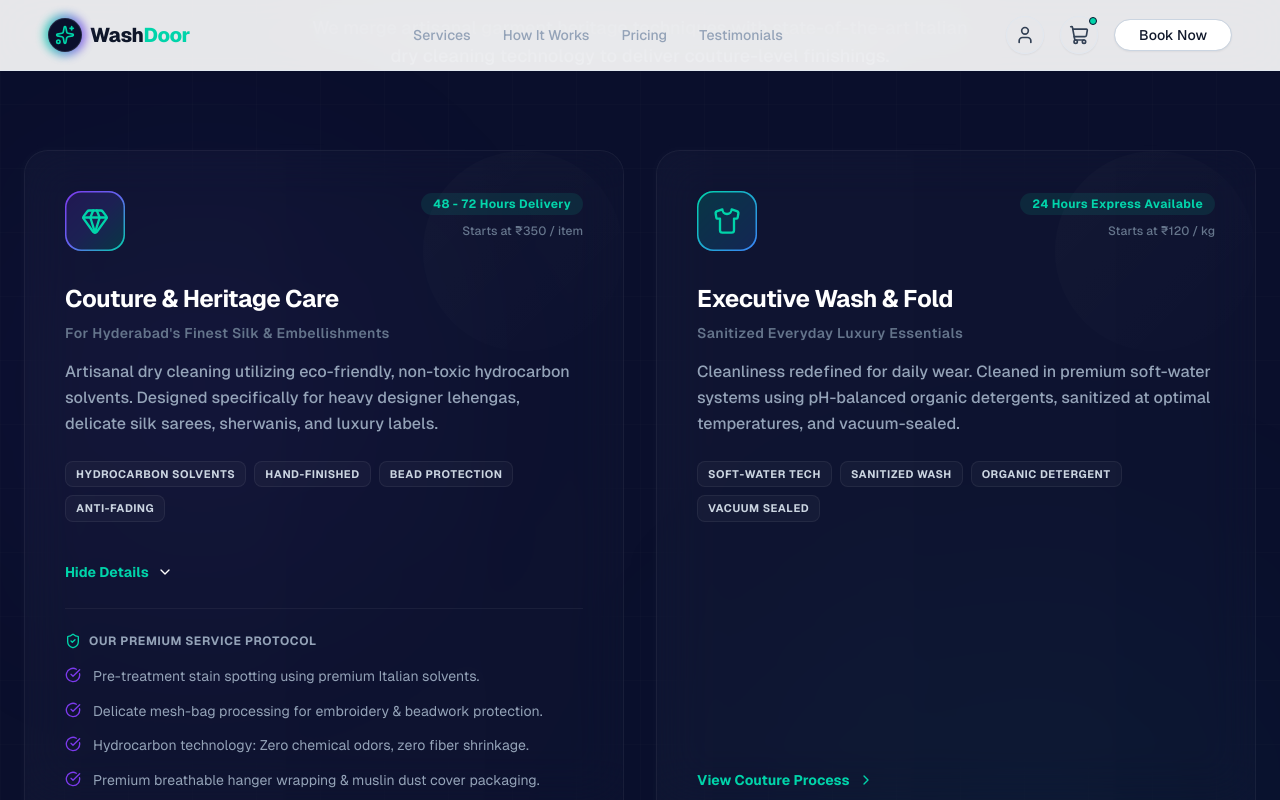
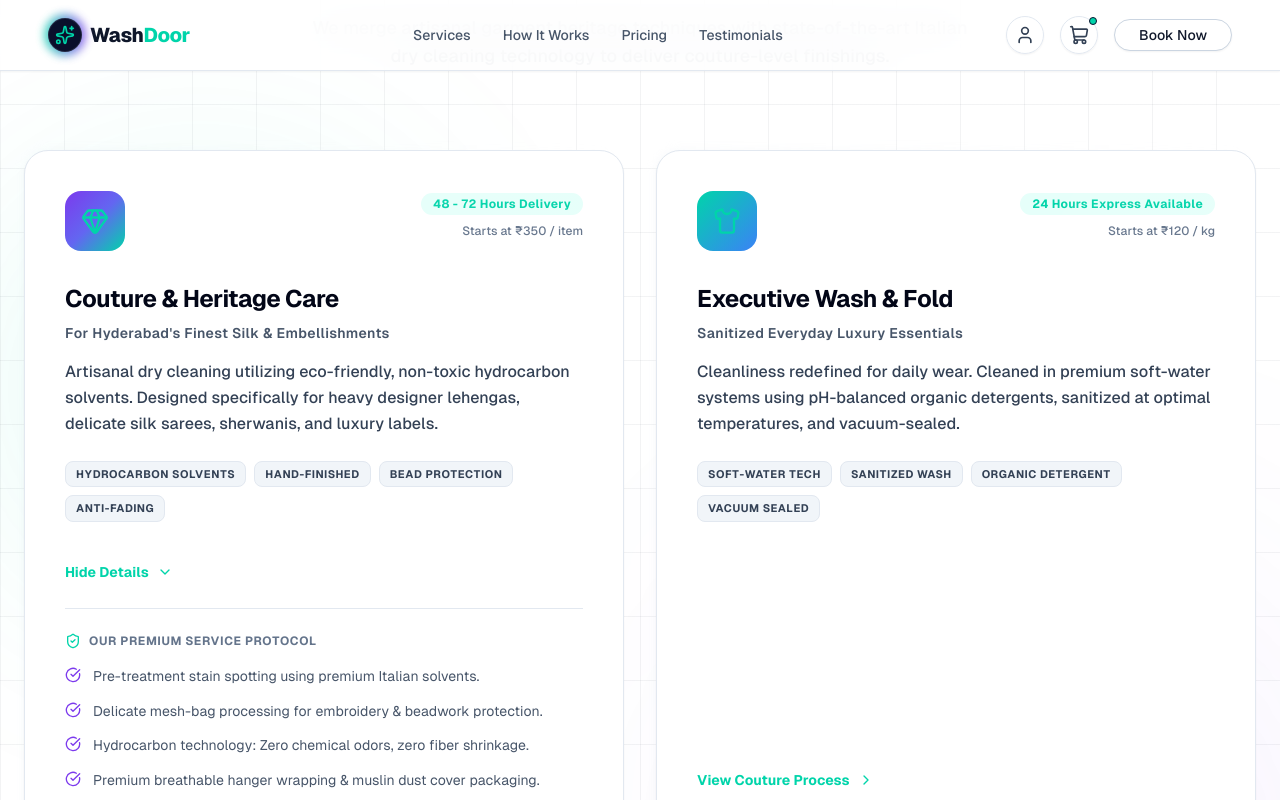
Before and after one commit to Bharath-Sal/laundry-project, a Next.js app: page / in a window 1280 px wide. Both pictures are taken after a click on the element 324 px from the left and 2173 px from the top of the page. Shown: the part 1786-2586 px from the top of the page. Built offline with nearby package versions, Linux system fonts and the light colour scheme.

Commit message:
Refine homepage alternating bright/dark theme and fix navbar hover contrast

```diff
--- a/src/components/layout/Navbar.tsx
+++ b/src/components/layout/Navbar.tsx
@@ -17,12 +17,15 @@ const NAV_ITEMS = [
 export default function Navbar() {
   const [isScrolled, setIsScrolled] = useState(false);
   const [isMobileMenuOpen, setIsMobileMenuOpen] = useState(false);
+  const navLinkClass = isScrolled
+    ? "relative text-sm font-medium text-slate-200 hover:text-white transition-colors duration-200 py-2 group"
+    : "relative text-sm font-medium text-slate-600 hover:text-slate-900 transition-colors duration-200 py-2 group";
 
   useEffect(() => {
     const handleScroll = () => {
-      if (window.scrollY > 20) {
-        setIsScrolled(true);
-      } else {
+        if (window.scrollY > 20) {
+          setIsScrolled(true);
+        } else {
         setIsScrolled(false);
       }
     };
@@ -74,7 +77,7 @@ export default function Navbar() {
                 key={item.name}
                 href={item.href}
                 onClick={(e) => handleLinkClick(e, item.href)}
-                className="relative text-sm font-medium text-luxuryTextSecondary hover:text-white transition-colors duration-200 py-2 group"
+                className={navLinkClass}
               >
                 {item.name}
                 <span className="absolute bottom-0 left-0 w-full h-[2px] bg-gradient-to-r from-luxuryTeal to-luxuryPurple scale-x-0 group-hover:scale-x-100 origin-left transition-transform duration-300 ease-out" />
@@ -120,9 +123,9 @@ export default function Navbar() {
               className="md:hidden p-2 rounded-lg text-slate-900 hover:bg-slate-100 transition-colors focus:outline-none"
             >
               {isMobileMenuOpen ? (
-                <X className="w-6 h-6 text-luxuryTeal" />
+                <X className="w-6 h-6 text-[#0A0F2C]" />
               ) : (
-                <Menu className="w-6 h-6 text-white" />
+                <Menu className={isScrolled ? "w-6 h-6 text-white" : "w-6 h-6 text-slate-900"} />
               )}
             </button>
           </div>
@@ -145,7 +148,7 @@ export default function Navbar() {
                   key={item.name}
                   href={item.href}
                   onClick={(e) => handleLinkClick(e, item.href)}
-                  className="text-lg font-medium text-slate-700 hover:text-slate-900 transition-colors duration-200 py-2 border-b border-slate-200"
+                  className={isScrolled ? "text-slate-200 hover:text-white transition-colors duration-200 py-2 border-b border-slate-200" : "text-slate-700 hover:text-slate-900 transition-colors duration-200 py-2 border-b border-slate-200"}
                 >
                   {item.name}
                 </a>
--- a/src/components/sections/Services.tsx
+++ b/src/components/sections/Services.tsx
@@ -17,9 +17,6 @@ interface ServiceItem {
   gradient: string;
   pricingEstimate: string;
 }
-
-export default function Services() {
-  const [activeCard, setActiveCard] = useState<string | null>(null);
 
 const servicesList: ServiceItem[] = [
   {
@@ -92,28 +89,26 @@ export default function Services() {
   }
 ];
 
+export default function Services() {
+  const [activeCard, setActiveCard] = useState<string | null>(null);
+
   return (
-    <section id="services" className="relative py-24 bg-[#0A0F2C] overflow-hidden">
-      {/* Background Soft Blobs */}
-      <div className="absolute top-1/4 left-0 w-[400px] h-[400px] bg-[#7C3AED]/5 rounded-full blur-[120px] pointer-events-none" />
-      <div className="absolute bottom-1/4 right-0 w-[500px] h-[500px] bg-[#00D4AA]/5 rounded-full blur-[140px] pointer-events-none" />
-
-      {/* Grid Pattern Separator */}
-      <div className="absolute inset-0 bg-[linear-gradient(to_right,#ffffff03_1px,transparent_1px),linear-gradient(to_bottom,#ffffff03_1px,transparent_1px)] bg-[size:4rem_4rem] pointer-events-none" />
+    <section id="services" className="relative py-24 bg-white overflow-hidden">
+      <div className="absolute top-1/4 left-0 w-[400px] h-[400px] bg-[#00D4AA]/10 rounded-full blur-[120px] pointer-events-none" />
+      <div className="absolute bottom-1/4 right-0 w-[500px] h-[500px] bg-[#7C3AED]/10 rounded-full blur-[140px] pointer-events-none" />
+      <div className="absolute inset-0 bg-[linear-gradient(to_right,rgba(15,23,42,0.05)_1px,transparent_1px),linear-gradient(to_bottom,rgba(15,23,42,0.05)_1px,transparent_1px)] bg-[size:4rem_4rem] pointer-events-none" />
 
       <div className="max-w-7xl mx-auto px-6 relative z-10">
-
-        {/* Section Header */}
         <div className="text-center mb-20">
           <motion.div
             initial={{ opacity: 0, y: 15 }}
             whileInView={{ opacity: 1, y: 0 }}
             viewport={{ once: true }}
             transition={{ duration: 0.6 }}
-            className="inline-flex items-center gap-2 px-4 py-1.5 rounded-full bg-white/[0.03] border border-white/10 mb-6 backdrop-blur-md"
+            className="inline-flex items-center gap-2 px-4 py-1.5 rounded-full bg-slate-900/5 border border-slate-200 mb-6 backdrop-blur-md"
           >
             <span className="w-2 h-2 rounded-full bg-[#00D4AA] animate-pulse" />
-            <span className="text-xs font-semibold tracking-wider text-[#00D4AA] uppercase font-sans">
+            <span className="text-xs font-semibold tracking-wider text-slate-900 uppercase font-sans">
               Elite Cleanse Services
             </span>
           </motion.div>
@@ -123,9 +118,9 @@ export default function Services() {
             whileInView={{ opacity: 1, y: 0 }}
             viewport={{ once: true }}
             transition={{ duration: 0.7, delay: 0.1 }}
-            className="text-4xl md:text-5xl lg:text-6xl font-black text-white tracking-tight mb-6"
+            className="text-4xl md:text-5xl lg:text-6xl font-black text-slate-950 tracking-tight mb-6"
           >
-            Crafted for Hyderabad’s{" "}
+            Crafted for Hyderabad’s{' '}
             <span className="bg-gradient-to-r from-[#00D4AA] to-[#7C3AED] bg-clip-text text-transparent">
               Discerning Wardrobe
             </span>
@@ -136,13 +131,12 @@ export default function Services() {
             whileInView={{ opacity: 1, y: 0 }}
             viewport={{ once: true }}
             transition={{ duration: 0.6, delay: 0.2 }}
-            className="max-w-2xl mx-auto text-lg text-slate-400 font-medium font-sans"
+            className="max-w-2xl mx-auto text-lg text-slate-600 font-medium font-sans"
           >
             We merge artisanal garment heritage techniques with state-of-the-art Italian dry cleaning technology to deliver couture-level finishings.
           </motion.p>
         </div>
 
-        {/* Services Grid */}
         <div className="grid grid-cols-1 lg:grid-cols-2 gap-8">
           {servicesList.map((service, idx) => {
             const IconComponent = service.icon;
@@ -153,30 +147,22 @@ export default function Services() {
                 key={service.id}
                 initial={{ opacity: 0, y: 30 }}
                 whileInView={{ opacity: 1, y: 0 }}
-                viewport={{ once: true, margin: "-100px" }}
+                viewport={{ once: true, margin: '-100px' }}
                 transition={{ duration: 0.6, delay: idx * 0.1 }}
                 onClick={() => setActiveCard(isExpanded ? null : service.id)}
                 className="relative group cursor-pointer"
               >
-                {/* Glow Boundary Backing */}
-                <div className="absolute -inset-px rounded-3xl bg-gradient-to-r from-[#ffffff05] to-[#ffffff02] group-hover:from-[#00D4AA]/20 group-hover:to-[#7C3AED]/20 transition-all duration-500 pointer-events-none blur-sm" />
-
-                {/* Inner Card Container */}
-                <div className="relative h-full p-8 md:p-10 rounded-3xl bg-white/[0.01] hover:bg-white/[0.02] border border-white/5 group-hover:border-white/10 transition-all duration-500 backdrop-blur-xl flex flex-col justify-between overflow-hidden">
-
-                  {/* Glowing Radial Spotlight inside Card */}
-                  <div className="absolute top-0 right-0 w-[200px] h-[200px] bg-gradient-to-br from-white/[0.02] to-transparent rounded-full opacity-100 group-hover:scale-150 transition-transform duration-700 pointer-events-none" />
+                <div className="absolute -inset-px rounded-3xl bg-gradient-to-r from-slate-200/20 to-transparent group-hover:from-[#00D4AA]/20 group-hover:to-[#7C3AED]/20 transition-all duration-500 pointer-events-none blur-sm" />
+                <div className="relative h-full p-8 md:p-10 rounded-3xl bg-white shadow-sm border border-slate-200 group-hover:border-slate-300 transition-all duration-500 flex flex-col justify-between overflow-hidden">
+                  <div className="absolute top-0 right-0 w-[200px] h-[200px] bg-gradient-to-br from-white/[0.05] to-transparent rounded-full opacity-100 group-hover:scale-125 transition-transform duration-700 pointer-events-none" />
 
                   <div>
-                    {/* Upper Header Row */}
                     <div className="flex items-start justify-between mb-8">
-                      <div className={`p-4 rounded-2xl bg-gradient-to-br ${service.gradient} bg-opacity-10 text-white relative`}>
-                        <div className="absolute inset-0 rounded-2xl bg-[#0A0F2C]/80 scale-[0.95]" />
-                        <IconComponent className="w-7 h-7 relative z-10 text-[#00D4AA] group-hover:text-white transition-colors duration-300" />
+                      <div className={`p-4 rounded-2xl bg-gradient-to-br ${service.gradient} bg-opacity-10 text-slate-950 relative`}>
+                        <IconComponent className="w-7 h-7 relative z-10 text-[#00D4AA] transition-colors duration-300" />
                       </div>
-
                       <div className="text-right">
-                        <span className="text-xs font-bold text-[#00D4AA] bg-[#00D4AA]/10 px-3 py-1 rounded-full font-sans tracking-wide">
+                        <span className="text-xs font-bold text-[#00D4AA] bg-[#E6FFFA] px-3 py-1 rounded-full font-sans tracking-wide">
                           {service.timeline}
                         </span>
                         <div className="text-xs font-medium text-slate-500 mt-2 font-sans">
@@ -185,23 +171,21 @@ export default function Services() {
                       </div>
                     </div>
 
-                    {/* Service Titles */}
-                    <h3 className="text-2xl font-bold text-white mb-2 tracking-tight group-hover:text-[#00D4AA] transition-colors duration-300">
+                    <h3 className="text-2xl font-bold text-slate-950 mb-2 tracking-tight group-hover:text-[#00D4AA] transition-colors duration-300">
                       {service.title}
                     </h3>
-                    <p className="text-sm font-semibold text-slate-500 mb-4 font-sans tracking-wide">
+                    <p className="text-sm font-semibold text-slate-600 mb-4 font-sans tracking-wide">
                       {service.subtitle}
                     </p>
-                    <p className="text-slate-400 font-medium text-base mb-6 leading-relaxed font-sans">
+                    <p className="text-slate-700 font-medium text-base mb-6 leading-relaxed font-sans">
                       {service.description}
                     </p>
 
-                    {/* Tech Floating Badges */}
                     <div className="flex flex-wrap gap-2 mb-8">
                       {service.techBadges.map((badge, bIdx) => (
                         <span
                           key={bIdx}
-                          className="text-[11px] font-bold text-slate-300 bg-white/[0.03] border border-white/[0.06] px-2.5 py-1 rounded-md tracking-wider uppercase font-sans hover:border-slate-500 transition-colors"
+                          className="text-[11px] font-bold text-slate-700 bg-slate-100 border border-slate-200 px-2.5 py-1 rounded-md tracking-wider uppercase font-sans"
                         >
                           {badge}
                         </span>
@@ -209,31 +193,30 @@ export default function Services() {
                     </div>
                   </div>
 
-                  {/* Expandable Care Details */}
                   <div>
                     <button
-                      className="inline-flex items-center gap-2 text-sm font-bold text-[#00D4AA] hover:text-white transition-colors font-sans mt-2"
+                      className="inline-flex items-center gap-2 text-sm font-bold text-[#00D4AA] hover:text-[#0A0F2C] transition-colors font-sans mt-2"
                     >
                       <span>{isExpanded ? "Hide Details" : "View Couture Process"}</span>
-                      <ChevronRight className={`w-4 h-4 transition-transform duration-300 ${isExpanded ? "rotate-90 text-white" : ""}`} />
+                      <ChevronRight className={`w-4 h-4 transition-transform duration-300 ${isExpanded ? "rotate-90" : ""}`} />
                     </button>
 
                     <AnimatePresence initial={false}>
                       {isExpanded && (
                         <motion.div
                           initial={{ height: 0, opacity: 0 }}
-                          animate={{ height: "auto", opacity: 1 }}
+                          animate={{ height: 'auto', opacity: 1 }}
                           exit={{ height: 0, opacity: 0 }}
-                          transition={{ duration: 0.35, ease: "easeInOut" }}
-                          className="overflow-hidden mt-6 pt-6 border-t border-white/5"
+                          transition={{ duration: 0.35, ease: 'easeInOut' }}
+                          className="overflow-hidden mt-6 pt-6 border-t border-slate-200"
                         >
-                          <h4 className="text-xs font-bold uppercase tracking-wider text-slate-400 mb-4 flex items-center gap-2">
+                          <h4 className="text-xs font-bold uppercase tracking-wider text-slate-500 mb-4 flex items-center gap-2">
                             <ShieldCheck className="w-4 h-4 text-[#00D4AA]" />
                             Our Premium Service Protocol
                           </h4>
                           <ul className="space-y-3">
                             {service.details.map((detail, dIdx) => (
-                              <li key={dIdx} className="flex items-start gap-3 text-sm text-slate-400 leading-relaxed font-sans">
+                              <li key={dIdx} className="flex items-start gap-3 text-sm text-slate-600 leading-relaxed font-sans">
                                 <CheckCircle className="w-4 h-4 text-[#7C3AED] mt-0.5 shrink-0" />
                                 <span>{detail}</span>
                               </li>
@@ -243,14 +226,12 @@ export default function Services() {
                       )}
                     </AnimatePresence>
                   </div>
-
                 </div>
               </motion.div>
             );
           })}
         </div>
 
-        {/* Dynamic CTA Bar */}
         <motion.div
           initial={{ opacity: 0, y: 30 }}
           whileInView={{ opacity: 1, y: 0 }}
@@ -258,8 +239,8 @@ export default function Services() {
           transition={{ duration: 0.7, delay: 0.3 }}
           className="mt-16 text-center"
         >
-          <div className="inline-flex flex-col sm:flex-row items-center gap-6 p-6 rounded-3xl bg-white/[0.01] border border-white/5 backdrop-blur-md">
-            <span className="text-sm font-semibold text-slate-400 font-sans">
+          <div className="inline-flex flex-col sm:flex-row items-center gap-6 p-6 rounded-3xl bg-slate-50 border border-slate-200 backdrop-blur-md">
+            <span className="text-sm font-semibold text-slate-600 font-sans">
               Have a bespoke fabric query, customized embroidery, or bulk commercial requests?
             </span>
             <Link
@@ -270,7 +251,6 @@ export default function Services() {
             </Link>
           </div>
         </motion.div>
-
       </div>
     </section>
   );
```
Lines whose indentation alone changed are shown as unchanged.
